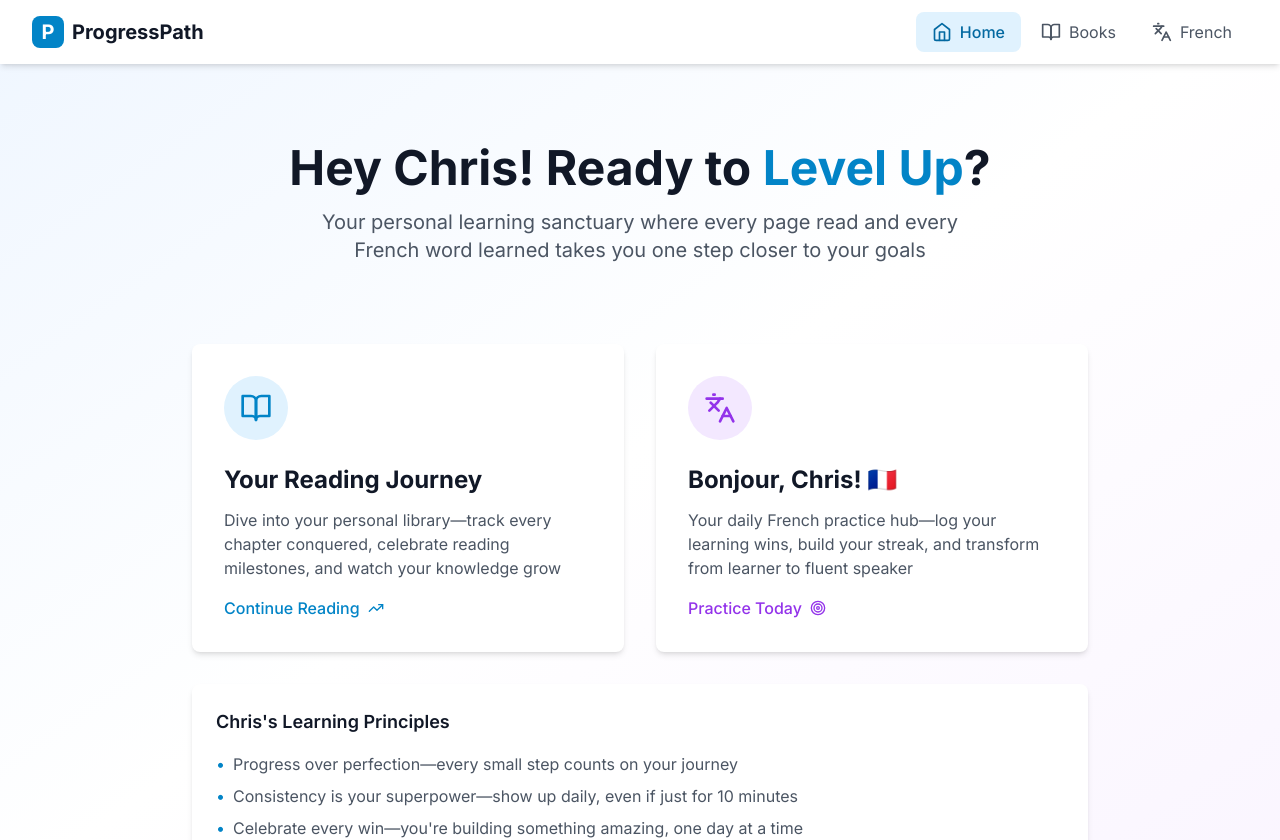
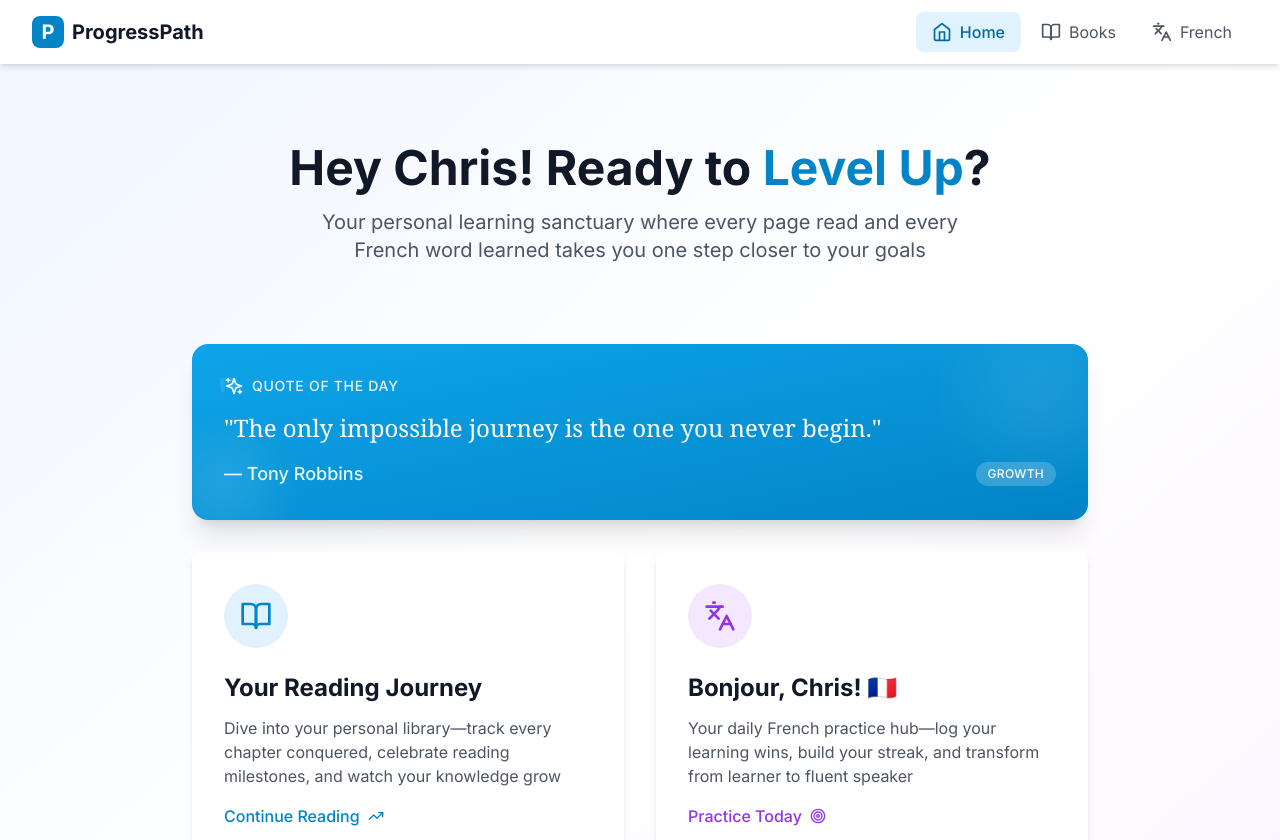
Before and after one commit to RixGem/ProgressPath, a Next.js app: page / in a window 1280 px wide. Shown: the top 840 px of the page. Built offline with nearby package versions, Linux system fonts and the light colour scheme.

Commit message:
✨ Update homepage to integrate DailyQuote component

```diff
--- a/app/page.js
+++ b/app/page.js
@@ -1,5 +1,6 @@
 import Link from 'next/link'
 import { BookOpen, Languages, TrendingUp, Target } from 'lucide-react'
+import DailyQuote from '@/components/DailyQuote'
 
 export default function Home() {
   return (
@@ -12,6 +13,11 @@
         <p className="text-xl text-gray-600 max-w-2xl mx-auto">
           Your personal learning sanctuary where every page read and every French word learned takes you one step closer to your goals
         </p>
+      </div>
+
+      {/* Daily Quote Section */}
+      <div className="max-w-4xl mx-auto">
+        <DailyQuote />
       </div>
 
       {/* Feature Cards */}
```
